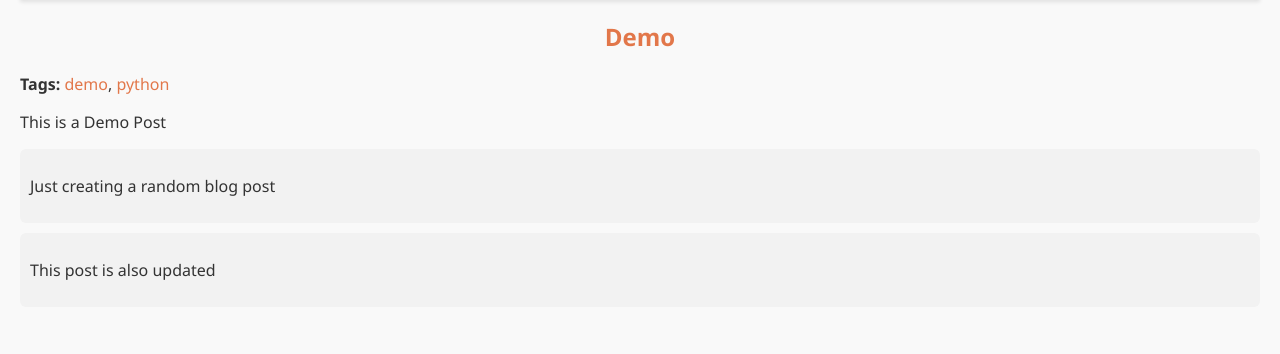
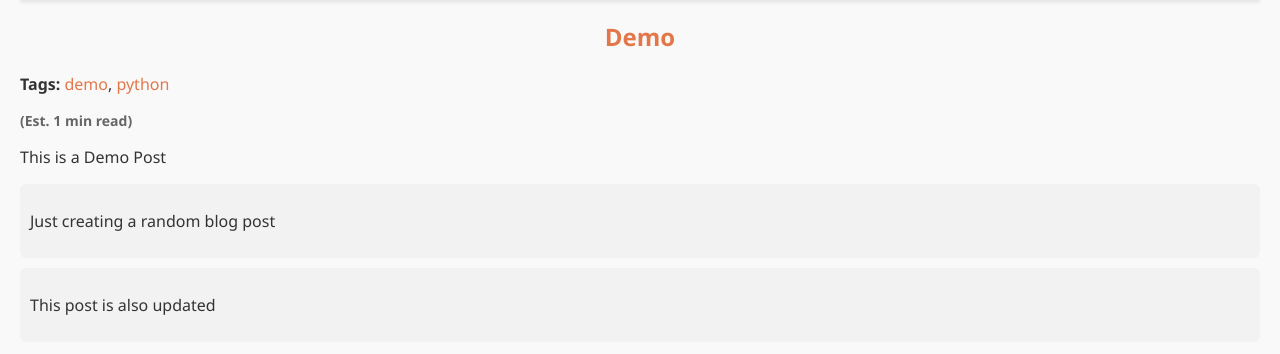
Before and after one commit to Arghya-Dutta1/Markdown-Blog, a Flask app: page /post/Demo in a window 1280 px wide. Shown: the part 146-500 px from the top of the page. Run offline with Flask 3, Linux system fonts and the light colour scheme.

Commit message:
Added Estimate Reading Time Feature

```diff
--- a/app.py
+++ b/app.py
@@ -4,6 +4,12 @@ import os
 
 app = Flask(__name__)
 POSTS_DIR = "posts"
+
+def estimate_reading_time(text):
+    words = text.split()
+    words_per_minute = 100
+    time = max(1, len(words) // words_per_minute)
+    return f"(Est. {time} min read)"
 
 @app.route('/')
 def index():
@@ -25,12 +31,13 @@ def post(title):
         if lines[0].startswith("Tags:"):
             tags_line = lines[0][5:].strip()
             tags = [tag.strip() for tag in tags_line.split(",") if tag.strip()]
-            content = "".join(lines[2:])  # Skip tags line and one blank line
+            content = "".join(lines[2:])
         else:
             tags = []
             content = "".join(lines)
     html = markdown.markdown(content)
-    return render_template("post.html", title=title, content=html, tags=tags)
+    reading_time = estimate_reading_time(content)
+    return render_template("post.html", title=title, content=html, tags=tags, reading_time=reading_time)
 
 @app.route('/create', methods=['GET', 'POST'])
 def create():
--- a/static/style.css
+++ b/static/style.css
@@ -97,6 +97,12 @@ ul li a {
     font-size: 14px;
 }
 
+.meta {
+    font-size: 14px;
+    color: #666;
+    margin-bottom: 10px;
+}
+
 footer {
     text-align: center;
     padding: 20px;
--- a/templates/post.html
+++ b/templates/post.html
@@ -10,5 +10,9 @@
 </p>
 {% endif %}
 
+<div class="meta">
+    <p><strong>{{ reading_time }}</strong></p>
+</div>
+
 <div>{{ content | safe }}</div>
 {% endblock %}
```
Also changed, not shown: posts/Embracing Minimalism in a Busy World.md (added, +99 -0 lines).
